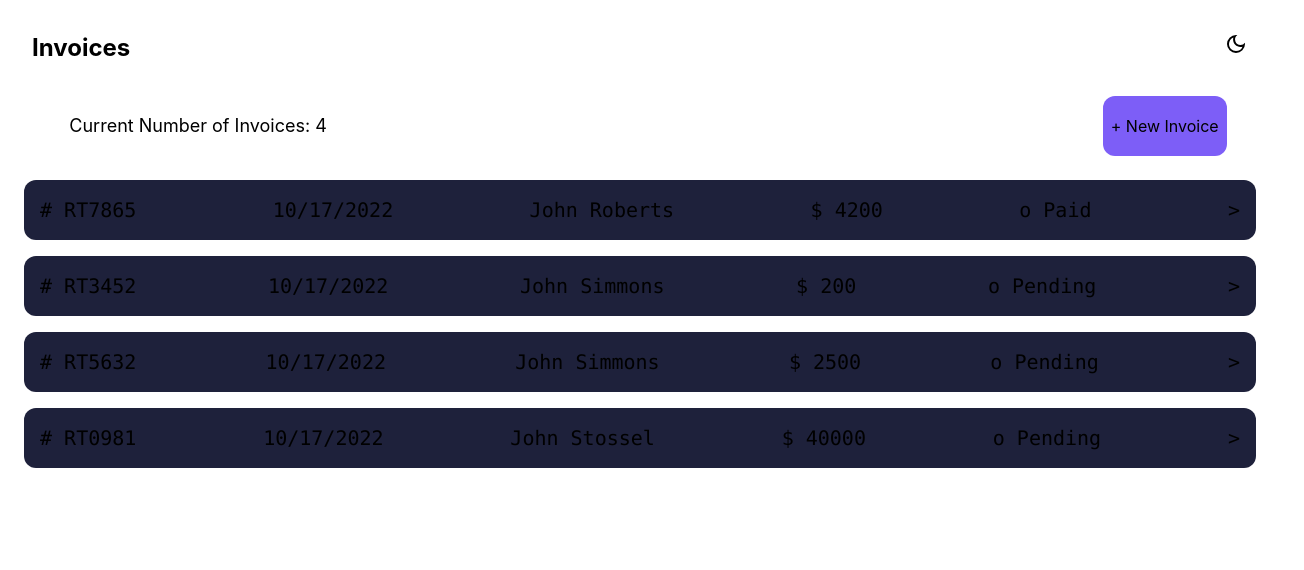
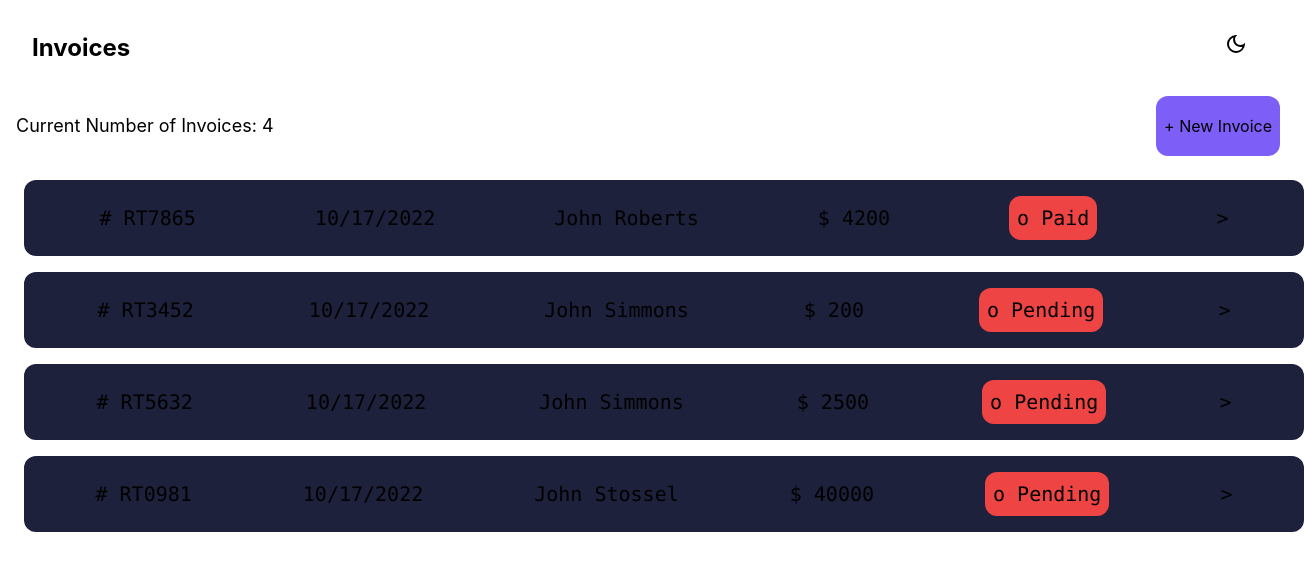
Before and after one commit to SilahicAmil/nextjs-invoices, a Next.js app: page / in a window 1280 px wide. Shown: the top 570 px of the page, 1304 px wide, since content can reach past the window. Built offline with nearby package versions, Linux system fonts and the light colour scheme.

Commit message:
added  func to NewInvoice Form and TODO comments

```diff
--- a/components/InvoiceItem/InvoiceItem.js
+++ b/components/InvoiceItem/InvoiceItem.js
@@ -11,21 +11,28 @@ const InvoiceItem = (props) => {
     // possibly a drop down menu or something
   };
 
-  // if props.status === pending set class color to pending color
-  // if props.status !== closed set color to paid else set to red
+  // if props.status === pending set background
+  // class color to pending color
+  // if props.status !== closed set background
+  // color to paid else set to red
   // might be able to use  a switch statement
 
   return (
-    <div className="flex justify-between text-align mb-4 bg-[#1E213B] p-4 rounded-xl items-center">
+    <>
+      <div className="flex w-screen justify-around text-align mb-4 bg-[#1E213B] p-4 rounded-xl items-center">
         <li className=""># {props.ticketId}</li>
         <li>{props.due}</li>
         <li>{props.name}</li>
         <li>$ {props.amount}</li>
+
+        <div className="bg-red-500 p-2 rounded-xl">
           <li>&#111; {props.status}</li>
+        </div>
         <li>
           <button onClick={invoiceDetailHandler}>&gt;</button>
         </li>
       </div>
+    </>
   );
 };
 
--- a/components/InvoicesList/InvoicesList.js
+++ b/components/InvoicesList/InvoicesList.js
@@ -1,5 +1,6 @@
+import { Link, useRouter } from "next/router";
+
 import InvoiceItem from "../InvoiceItem/InvoiceItem";
-import { useRouter } from "next/router";
 
 const InvoicesList = (props) => {
   const router = useRouter();
@@ -11,7 +12,7 @@ const InvoicesList = (props) => {
 
   return (
     <>
-      <div className="flex justify-between w-11/12 m-auto">
+      <div className="flex justify-between w-screen m-auto">
         <h1 className=" p-4 h-auto text-lg justify-items-center">
           Current Number of Invoices: {props.invoices.length}
         </h1>
--- /dev/null
+++ b/pages/api/hello.js
@@ -0,0 +1 @@
+// add HTTP POST function for new-invoice
--- a/pages/index.js
+++ b/pages/index.js
@@ -45,7 +45,7 @@ const InvoicesHomePage = (props) => {
   );
 };
 
-// get static props for invoice data
+// get static props for invoice data GET Request
 // use mongoDB client
 // ^ need to find the docs for this
 
--- a/pages/new-invoice/index.js
+++ b/pages/new-invoice/index.js
@@ -1,12 +1,24 @@
 import Head from "next/head";
+import NewInvoice from "../../components/NewInvoice/NewInvoice";
 
 const NewInvoicePage = () => {
+  // useRouter
+
+  // async func addInvoiceHandler to add invoice
+
+  // const res await fetch the api - method POST
+
+  // await res.json
+
+  // router.push("/")
   return (
     <>
       <Head>
         <title>Create A New Invoice</title>
       </Head>
-      <h1>New Invoice Page</h1>
+      <h1 className="p-6">New Invoice Page</h1>
+      {/* add onAddInvoice prop */}
+      <NewInvoice />
     </>
   );
 };
```
Also changed, not shown: pages/[invoiceId]/index.js (+9 -0 lines). Lines whose indentation alone changed are shown as unchanged.
